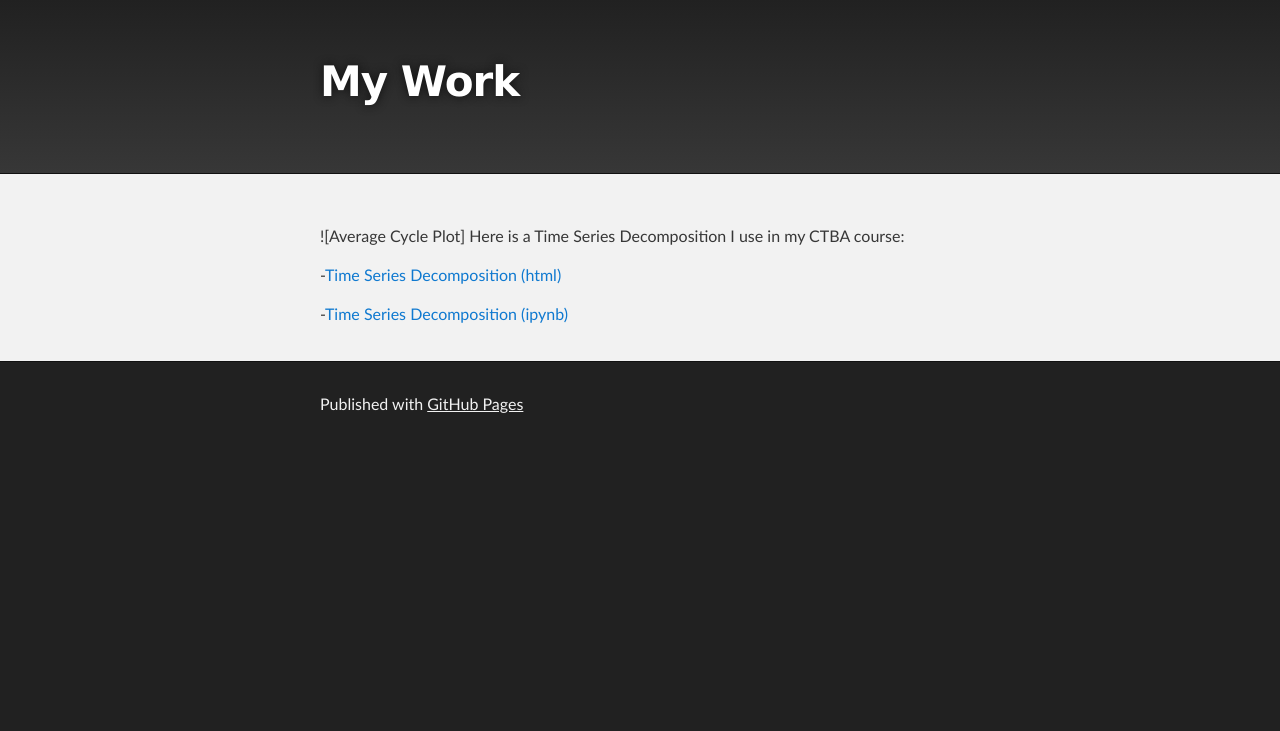
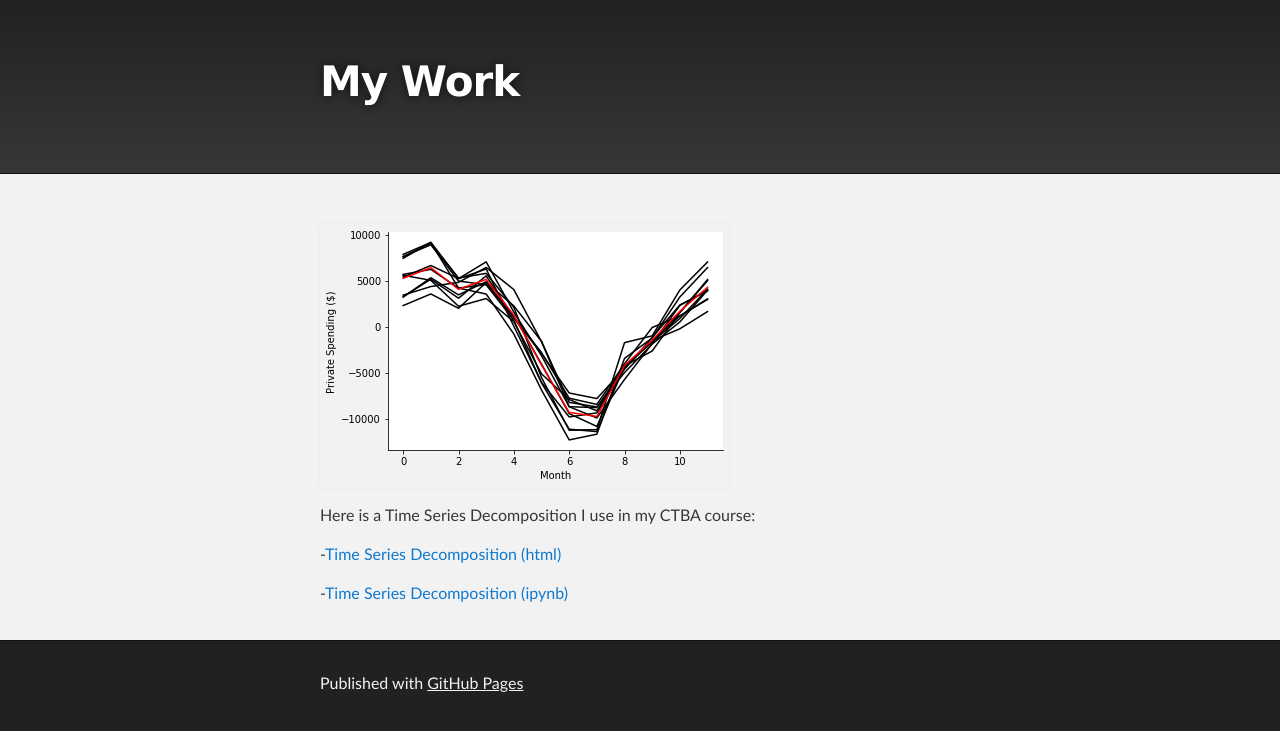
Before and after one commit to cav24/cav24.github.io, a Jekyll site: the page built from timeseries/index.md, in a window 1280 px wide. Shown: the top 731 px of the page. Built offline with Jekyll 4.4.1, drawn with Linux system fonts in a browser that asks for light colours; our own code applies the rules of GitHub Pages for plain Markdown files; the repository's description, which GitHub fills in, is left out.

Commit message:
Update index.md

```diff
--- a/timeseries/index.md
+++ b/timeseries/index.md
@@ -3,7 +3,8 @@ title: Time Series Decomposition
 description: Course Content
 ---
 
-![Average Cycle Plot]
+![Average Cycle Plot](avgtsplot.png)
+
 Here is a Time Series Decomposition I use in my CTBA course:
 
 -[Time Series Decomposition (html)](M3TSDecomposition.html)
```
